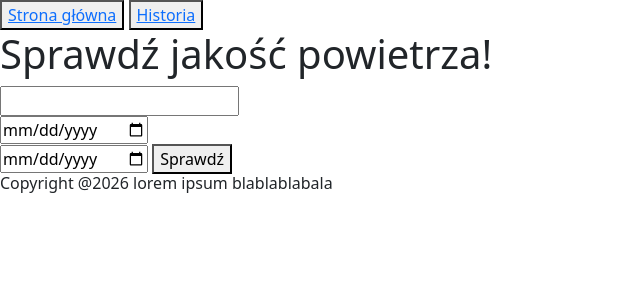
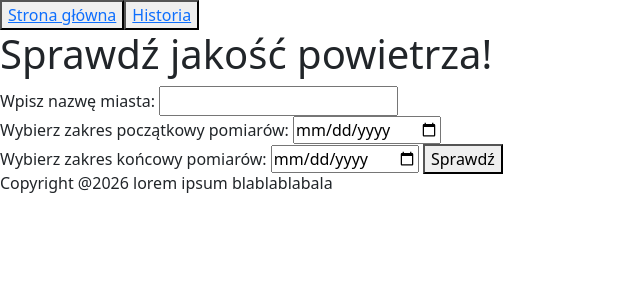
Before and after one commit to Urtik-k/flask_app_cityAQ, a Flask app: page / in a window 1280 px wide. Shown: the top 300 px of the page, without its empty margins (0-640 px from the left). Run offline with Flask 3, Linux system fonts and the light colour scheme.

Commit message:
added stylesheet

```diff
--- a/file_handler.py
+++ b/file_handler.py
@@ -1,17 +1,15 @@
 from openaq import OpenAQ
 from geopy.geocoders import Nominatim
 
-################################### TU WRZUĆ SWÓJ API KEY Z explore.openaq.org >> zakładka settings ##################################################3
+################## TU WRZUĆ SWÓJ API KEY Z explore.openaq.org >> zakładka settings ###################################
 API_KEY = ""
-
-
 
 def find_location(city):
     geolocator = Nominatim(user_agent="coordinates_finder")
-    place = geolocator.geocode(city.capitalize())
-    if place is None:
+    coordinates = geolocator.geocode(city.capitalize())
+    if coordinates is None:
         return None
-    return place.latitude, place.longitude
+    return coordinates.latitude, coordinates.longitude
 
 
 def get_sensors(city):
--- a/routes.py
+++ b/routes.py
@@ -10,13 +10,10 @@ def main_page():
         end_date = request.form['end_date']
         measurements = file_handler.get_measurements(city, start_date=start_date, end_date=end_date)
         data = file_handler.prepare_table_data(measurements)
-        # session["data"]=data
-        print(measurements)
         return render_template('history.html', city=city, start_date=start_date, end_date=end_date, data=data)
     return render_template('index.html')
 
 @url_routes.route('/history/')
 @url_routes.route('/history/<city>/<start_date>/<end_date>')
 def aq_history(city=None, start_date=None, end_date=None):
-    # data = session["data"]
     return render_template('history.html',city=city,start_date=start_date,end_date=end_date)
--- /dev/null
+++ b/static/css/style.css
@@ -0,0 +1,6 @@
+#nav_bar{
+    display: flex;
+}
+#footer{
+
+}
--- a/templates/base.html
+++ b/templates/base.html
@@ -4,15 +4,16 @@
     <meta charset="UTF-8">
     <title>Title</title>
     <link href="https://cdn.jsdelivr.net/npm/bootstrap@5.3.8/dist/css/bootstrap.min.css" rel="stylesheet" integrity="sha384-sRIl4kxILFvY47J16cr9ZwB07vP4J8+LH7qKQnuqkuIAvNWLzeN8tE5YBujZqJLB" crossorigin="anonymous">
+    <link rel="stylesheet" href="{{ url_for('static', filename='css/style.css') }}">
 </head>
 <body>
-    <nav>
+    <nav id="nav_bar">
         <button><a href="{{url_for('url_routes.main_page')}}">Strona główna</a></button>
         <button><a href="{{url_for('url_routes.aq_history')}}">Historia</a></button>
     </nav>
     {%block content%}
 
     {%endblock%}
-    <h6>Copyright @2026 lorem ipsum blablablabala</h6>
+    <h6 id="footer">Copyright @2026 lorem ipsum blablablabala</h6>
 </body>
 </html>
--- a/templates/index.html
+++ b/templates/index.html
@@ -3,11 +3,14 @@
 
     <h1>Sprawdź jakość powietrza!</h1>
     <form method="post">
+        <label for="city_id"> Wpisz nazwę miasta: </label>
         <input type="text" name="city" id="city_id" required>
         <br>
-        <input type="date" name="start_date" required>
+        <label for="start_date">Wybierz zakres początkowy pomiarów: </label>
+        <input type="date" name="start_date" id="start_date" required>
         <br>
-        <input type="date" name="end_date" required>
+        <label for="end_date">Wybierz zakres końcowy pomiarów: </label>
+        <input type="date" name="end_date" id="end_date" required>
         <button type="submit">Sprawdź</button>
     </form>
 {% endblock %}
```
